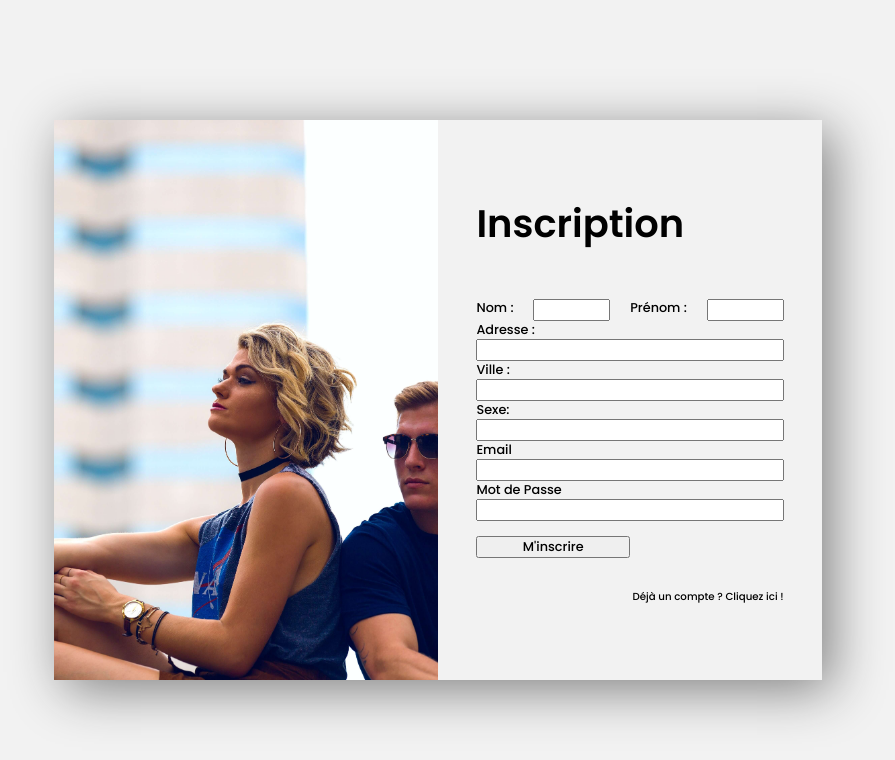
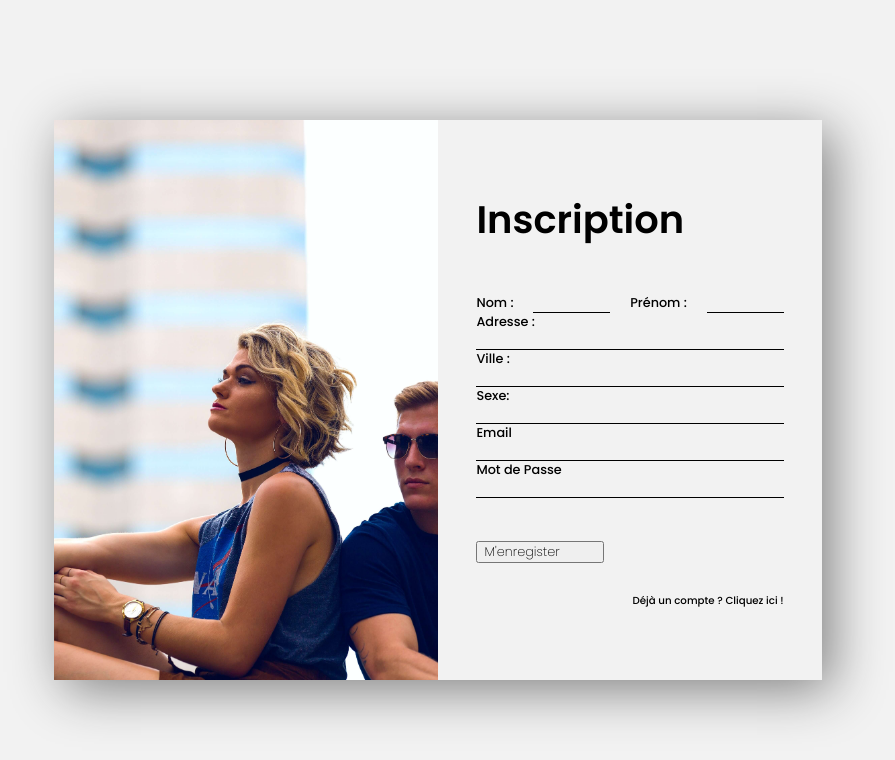
Before and after one commit to CamilleSylla/promo_Store, a React (Create React App) app: page /register in a window 1280 px wide. Shown: the top 760 px of the page, without its empty margins (202-1097 px from the left). Built offline with nearby package versions, Linux system fonts and the light colour scheme; no server answers.

Commit message:
some styling style

```diff
--- a/src/components/Logs/Login/Login.css
+++ b/src/components/Logs/Login/Login.css
@@ -58,3 +58,14 @@
     margin-top: 10%;
     cursor: pointer;
 }
+.loginField {
+    border: none;
+    background-color: transparent;
+    border-bottom: 1px solid black;
+    margin-bottom: 5vh;
+}
+
+.loginConnection {
+    text-align: center;
+    width: 10vw;
+}
--- a/src/components/Logs/Login/Login.js
+++ b/src/components/Logs/Login/Login.js
@@ -51,15 +51,21 @@ export default function Login() {
                         <div className="loginFormContainer">
                             <h3> Connection </h3>
                             <p>Email</p>
-                            <input onChange={emailChange} />
+                            <input className="loginField" onChange={emailChange} />
 
                             <p>Mot de Passe</p>
-                            <input onChange={passwordChange} />
-                            <Link to="/" onClick={onSubmit}>Connection</Link>
+                            <input className="loginField" onChange={passwordChange} />
+                            <Link to="/" >
+                                <input
+                                className="loginConnection"
+                                type="button"
+                                onClick={onSubmit}
+                                value="Connection"/>
+                            </Link>
 
-                            <a className="noAccount">
+                            <Link to="/register" className="noAccount">
                                 Pas encore de compte ? Cliquez ici !
-                            </a>
+                            </Link>
                         </div>
                     </div>
                 </div>
--- a/src/components/Logs/Register/Register.css
+++ b/src/components/Logs/Register/Register.css
@@ -13,3 +13,13 @@
 .registerLocation input{
     width: 25%;
 }
+
+.registerField {
+    border: none;
+    background-color: transparent;
+    border-bottom: 1px solid black;
+}
+
+.registerField:nth-of-type(5) {
+    margin-bottom: 5vh;
+}
--- a/src/components/Logs/Register/Register.js
+++ b/src/components/Logs/Register/Register.js
@@ -3,6 +3,7 @@ import axios from 'axios';
 
 
 import './Register.css'
+import { Link } from 'react-router-dom';
 
 export default function Register() {
     const [register, setRegister] = useState({
@@ -60,28 +61,34 @@ export default function Register() {
                             <h3> Inscription </h3>
                             <div className="registerName">
                                 <p>Nom :</p>
-                                <input onChange={nomChange} />
+                                <input className="registerField" onChange={nomChange} />
 
                                 <p>Prénom :</p>
-                                <input onChange={prenomChange} />
+                                <input className="registerField" onChange={prenomChange} />
                             </div>
 
 
                             <p>Adresse :</p>
-                            <input onChange={adresseChange} />
+                            <input className="registerField" onChange={adresseChange} />
 
                             <p>Ville :</p>
-                            <input onChange={villeChange} />
+                            <input className="registerField" onChange={villeChange} />
 
                             <p>Sexe:</p>
-                            <input onChange={sexeChange} />
+                            <input className="registerField" onChange={sexeChange} />
 
                             <p>Email</p>
-                            <input onChange={emailChange} />
+                            <input className="registerField" onChange={emailChange} />
 
                             <p>Mot de Passe</p>
-                            <input onChange={passwordChange} />
-                            <button onClick={onSubmit}>M'inscrire</button>
+                            <input className="registerField" onChange={passwordChange} />
+                            <Link to="/" >
+                                <input
+                                className="loginConnection"
+                                type="button"
+                                onClick={onSubmit}
+                                value="M'enregister"/>
+                            </Link>
                             <a className="noAccount">
                                 Déjà un compte ? Cliquez ici !
                             </a>
--- a/src/components/Overview.js/Overview.js
+++ b/src/components/Overview.js/Overview.js
@@ -9,25 +9,50 @@ export default function Overview() {
     const [target, setTarget] = useContext(OverviewContext)
     const addToCart = () => {
         target.map((details, i) => {
-                setBracket([...bracket, details])
-                console.log(bracket);
+            setBracket([...bracket, details])
+            console.log(bracket);
         })
     }
     return (
         <div className="overviewContainer">
             {target.map((details, i) => {
+                    console.log(details);
+                function Sizes () {
+                    if(details.sizes) {
+                        const Sizes = details.sizes.map((sizes, i) => {
+                            const newSizes = [sizes.s, sizes.m, sizes.l, sizes.xl]
+                            const sizesQuantity = newSizes.map((quantity, i) => {
+                                if (quantity > 0) {
+                                    const Tailles = ["S", "M", "L", "XL" ]
+                                    return (
+                                        <div className="sizesContainer">
+                                            <p>{Tailles[i]} : {quantity}</p>
+                                            </div>
+                                    )
+                                }
+                            })
+                            return sizesQuantity
+                        })
+                        return Sizes
+                    }
+                }
+
+
                 return (
                     <div className="overviewGrid">
                         <img src={details.image} alt={details.name} />
                         <div className="overviewItemInfo">
                             <h1>{details.name}</h1>
-                            <h2>{details.category}</h2>
+                            <h2>{details.brand}</h2>
+                            <h3>{details.category}</h3>
                             <h4> {details.gender} </h4>
                             <p> {details.price} € </p>
+                            <p> Tailles en stock :</p>
+                            {Sizes()}
                             <input
-                            type="button"
-                            value="Ajouter au Panier"
-                            onClick={addToCart}
+                                type="button"
+                                value="Ajouter au Panier"
+                                onClick={addToCart}
                             />
                         </div>
                     </div>
--- a/src/components/Shop/Nav/Nav.js
+++ b/src/components/Shop/Nav/Nav.js
@@ -87,7 +87,7 @@ export default function ShopNav({ cat, filter, setViews, genderTarget, brand })
                 <div>
                     {categoryFilter.map((details, i) => {
                         return (
-                            <button onClick={Category} value={details}>
+                            <button onClick={Brand} value={details}>
                                 {details}
                             </button>
                         )
--- a/src/components/Shop/Views/Femme/Gender/Gender.js
+++ b/src/components/Shop/Views/Femme/Gender/Gender.js
@@ -2,7 +2,7 @@ import React from 'react';
 
 import './Gender.css'
 
-export default function GenderNav({ gender, setGender, filter, setViews, genderTarget }) {
+export default function GenderNav({ gender, setGender, filter, setViews, genderTarget , setBrand, Brand }) {
     console.log(filter);
     const Gender = (e) => {
         if (genderTarget.target === e.target.value) {
@@ -17,8 +17,13 @@ export default function GenderNav({ gender, setGender, filter, setViews, genderT
         }
 
     }
+    const Reset = (e) => {
+        setGender(e.target.value)
+        setViews(filter)
+    }
     return (
         <div className="genderNavContainer">
+            <button onClick={Reset} value={[]}>Tout</button>
             {gender.map((details, i) => {
                 return (
                     <button onClick={Gender} value={details}>{details}</button>
--- a/src/components/Shop/Views/Femme/Shop.js
+++ b/src/components/Shop/Views/Femme/Shop.js
@@ -40,6 +40,8 @@ export default function Shop() {
                 setViews={setViews}
                 genderTarget={gender}
                 brand={brandsFilter}
+                Brand={brand}
+                setBrand={setBrand}
                 />
                 <Views item={items} filtered={views}/>
             </div>
--- a/src/components/navigations/NavBAr/Nav.css
+++ b/src/components/navigations/NavBAr/Nav.css
@@ -11,7 +11,7 @@
     align-items: center;
 }
 #navLogo img{
-    height: 13vh;
+    width: 8vw;
     margin: 0 auto;
 }
 
```
